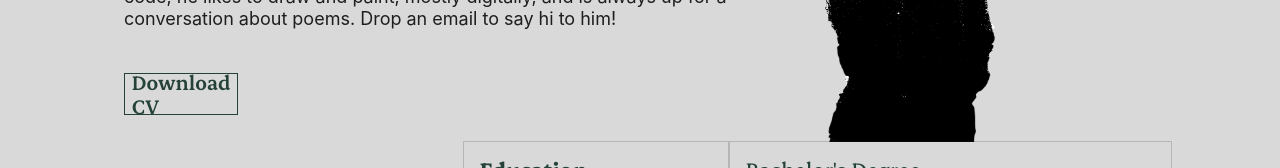
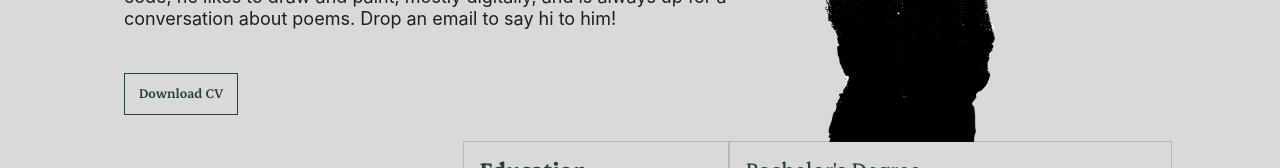
Before and after one commit to ManuSrivastava1/Portfolio, a React (Create React App) app: page /aboutMe in a window 1280 px wide. Shown: the part 350-518 px from the top of the page. Built offline with nearby package versions, Linux system fonts and the light colour scheme.

Commit message:
Update download.js
modified the text class to H5

```diff
--- a/src/components/download.js
+++ b/src/components/download.js
@@ -42,7 +42,7 @@ function Download({margin}) {
         <>
         <a href={CV} download style={styles.link}>
         <div style={styles.container} onMouseEnter={handleMouseEnter} onMouseLeave={handleMouseLeave}>
-            <span className='H4 Erode' style={styles.text}>Download CV</span>
+            <span className='H5 Erode' style={styles.text}>Download CV</span>
         </div>
         </a>
         </>
```
